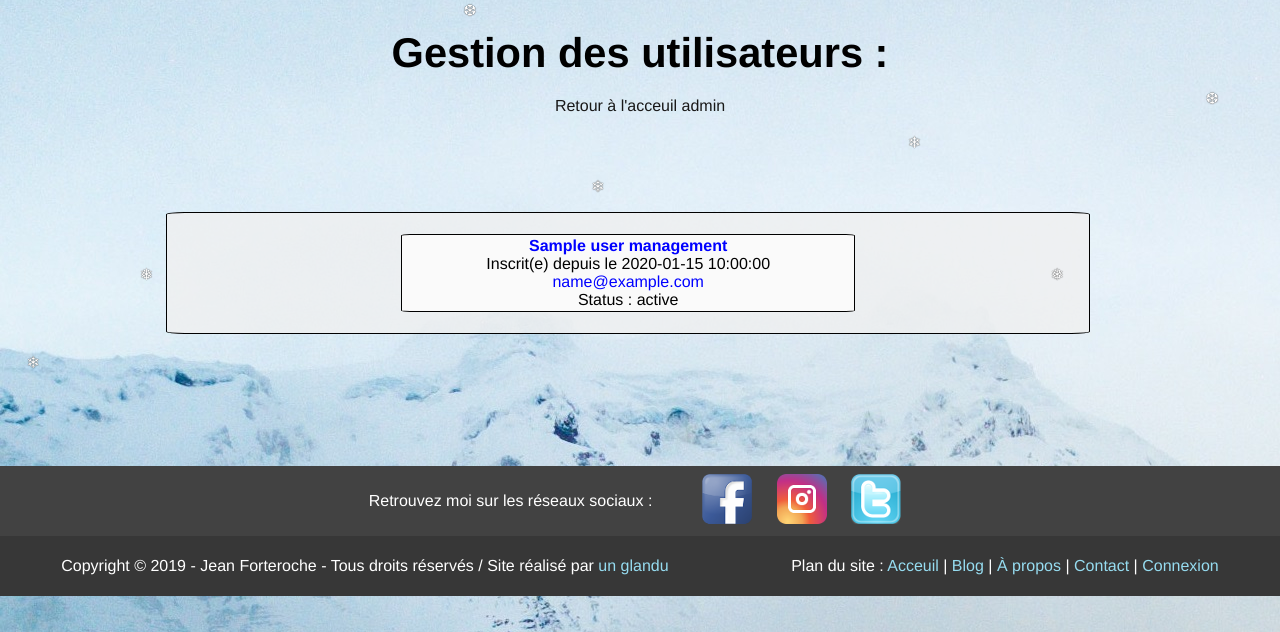
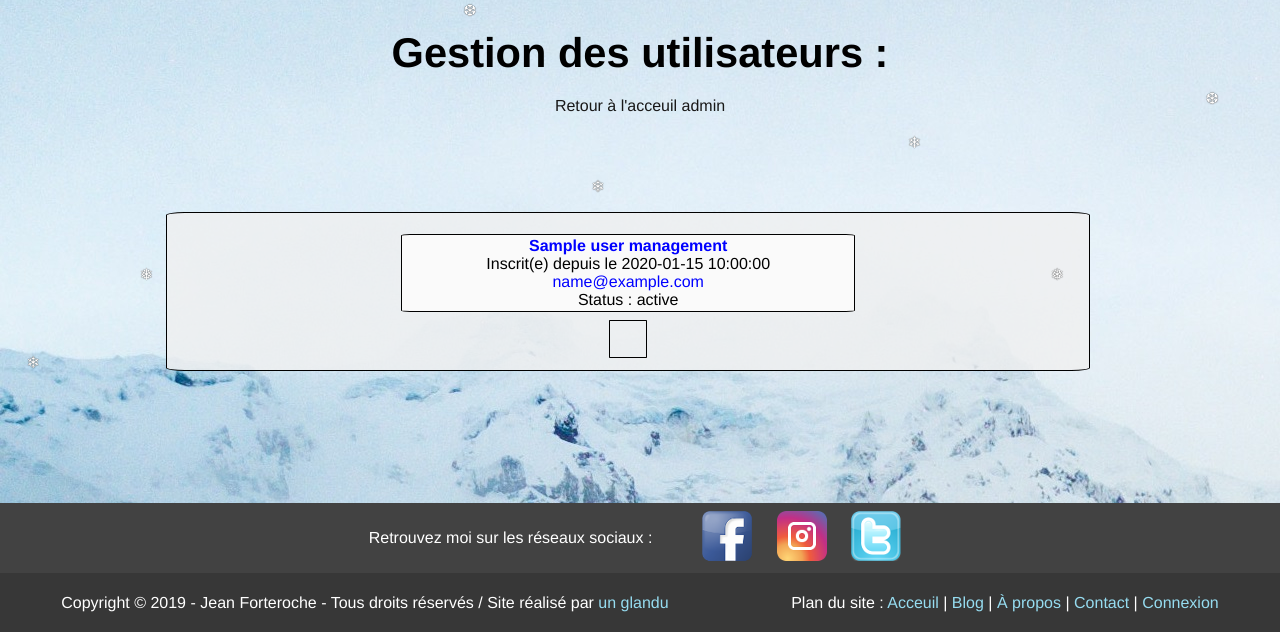
Before and after one commit to Jubdw/P4, a PHP site: template view/backend/userManagementView.php in a window 1280 px wide. Shown: the part 148-780 px from the top of the page. Run offline with PHP 8.4, Linux system fonts and the light colour scheme; the template is opened without the code that fills it: most values are stand-ins (such as "Sample title", 1, 10 or a date in 2020); data that the repository does not hold is empty.

Commit message:
Maj style.css - pagination userManagementView

```diff
--- a/public/css/style.css
+++ b/public/css/style.css
@@ -614,6 +614,25 @@ a
     background-color: rgba(200,200,250, 1);
 }
 
+.paging
+{
+    display: flex;
+    flex-direction: row;
+    align-items: center;
+    padding: 2%;
+    border: 1px solid black;
+    border-radius: 2%;
+}
+.current-page, .other-pages
+{
+    font-weight: bold;
+    margin: 0 2px;
+}
+.other-pages
+{
+    text-decoration: underline;
+}
+
 /* ------ POST MANAGEMENT VIEW + COMMENT MANAGEMENT VIEW ------ */
 #post-management, #comment-management, #reported-comment-manage
 {
```
